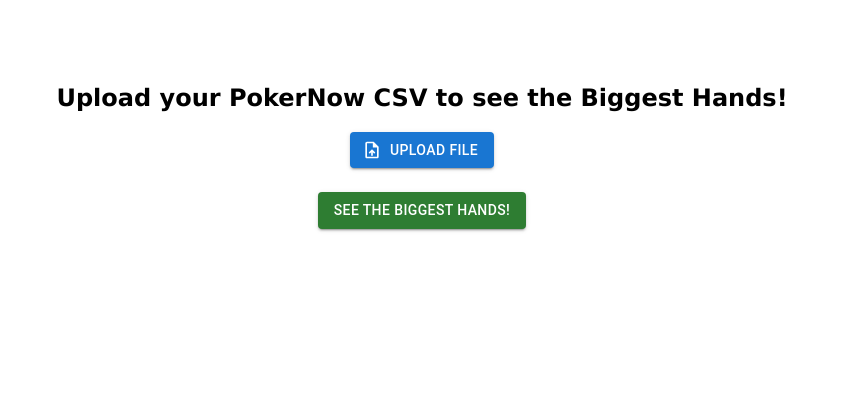
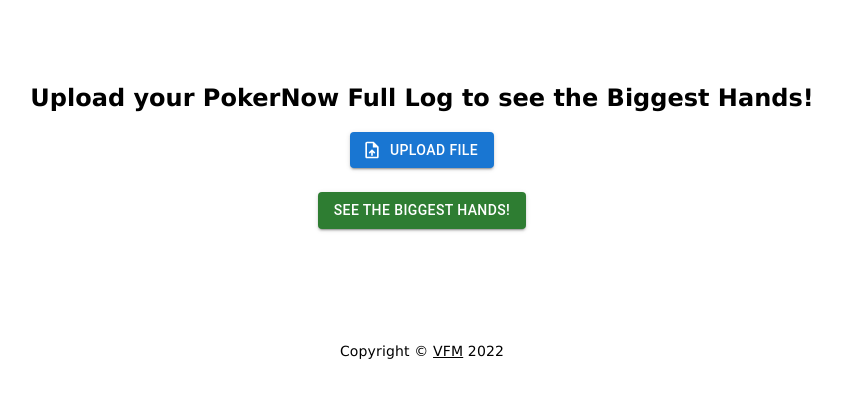
Before and after one commit to Nick-qsv/PokerNow-Biggest-Hands, a React app: page / in a window 1280 px wide. Shown: the top 398 px of the page, without its empty margins (218-1060 px from the left). Built offline with nearby package versions, Linux system fonts and the light colour scheme.

Commit message:
added footer

```diff
--- a/client/App.js
+++ b/client/App.js
@@ -1,10 +1,12 @@
 import React from "react";
+import { Footer } from "./components/Footer";
 import { Input } from "./components/Input";
 
 export const App = () => {
   return (
     <div>
       <Input />
+      <Footer />
     </div>
   );
 };
--- /dev/null
+++ b/client/components/Footer.js
@@ -0,0 +1,47 @@
+import React from "react";
+import Box from "@mui/material/Box";
+import Typography from "@mui/material/Typography";
+import Link from "@mui/material/Link";
+import { createTheme, ThemeProvider } from "@mui/material/styles";
+
+const theme = createTheme({
+  palette: {
+    primary: {
+      light: "#FFFFFF",
+      main: "#EDF2FB",
+    },
+  },
+});
+
+function Copyright() {
+  return (
+    <Typography
+      variant="body2"
+      color="black"
+      align="center"
+      fontFamily="Verdana"
+    >
+      {"Copyright © "}
+      <Link color="inherit" href="https://www.youtube.com/watch?v=qv2C_m0D-gY">
+        VFM
+      </Link>{" "}
+      {"2022"}
+    </Typography>
+  );
+}
+
+export const Footer = () => {
+  return (
+    <ThemeProvider theme={theme}>
+      <Box
+        sx={{
+          bgcolor: "white",
+          p: 3,
+        }}
+        component="footer"
+      >
+        <Copyright />
+      </Box>
+    </ThemeProvider>
+  );
+};
--- a/client/components/Input.js
+++ b/client/components/Input.js
@@ -118,7 +118,7 @@
       id="inputDiv"
     >
       <Box component="h2" sx={{ fontFamily: "verdana" }}>
-        Upload your PokerNow CSV to see the Biggest Hands!
+        Upload your PokerNow Full Log to see the Biggest Hands!
       </Box>
       <Button
         variant="contained"
```
